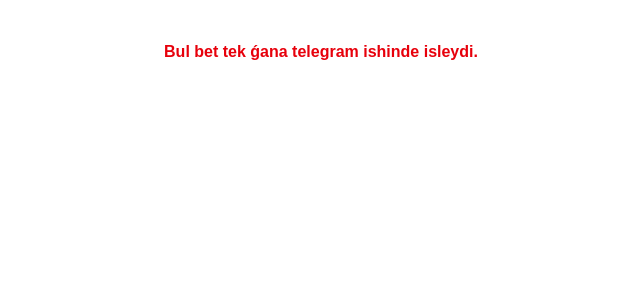
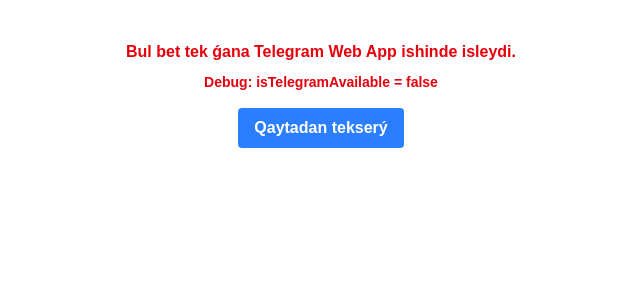
Before and after one commit to uabdirasul/online_jobs_bot_ui, a Next.js app: page / in a window 1280 px wide. Shown: the top 300 px of the page, without its empty margins (319-959 px from the left). Built offline with nearby package versions, Linux system fonts and the light colour scheme.

Commit message:
telegram view works (needs refactoring)

```diff
--- a/app/layout.tsx
+++ b/app/layout.tsx
@@ -1,9 +1,9 @@
 "use client";
-
 import Navbar from "@/components/Navbar";
 import ReactQueryProvider from "@/components/ReactQueryProvider";
 import { ThemeProvider } from "next-themes";
 import { Geist, Geist_Mono } from "next/font/google";
+import Script from "next/script";
 import { useEffect, useState } from "react";
 import "./globals.css";
 
@@ -25,17 +25,91 @@
   const [isTelegramAvailable, setIsTelegramAvailable] = useState<
     boolean | null
   >(null);
+  const [isLoading, setIsLoading] = useState(true);
+
+  const checkTelegramWebApp = () => {
+    console.log("Checking Telegram WebApp...");
+
+    if (typeof window !== "undefined") {
+      const tg = (window as any).Telegram?.WebApp;
+
+      console.log("Telegram object:", (window as any).Telegram);
+      console.log("WebApp object:", tg);
+
+      if (tg) {
+        console.log("Telegram WebApp found!");
+        tg.ready();
+
+        console.log("initData:", tg.initData);
+        console.log("initDataUnsafe:", tg.initDataUnsafe);
+
+        // More lenient check - if WebApp exists, consider it valid
+        const isRealTelegramWebApp = true; // Start with true for testing
+
+        setIsTelegramAvailable(isRealTelegramWebApp);
+      } else {
+        console.log("Telegram WebApp not found");
+        setIsTelegramAvailable(false);
+      }
+    } else {
+      console.log("Window not available");
+      setIsTelegramAvailable(false);
+    }
+    setIsLoading(false);
+  };
 
   useEffect(() => {
-    const tg =
-      typeof window !== "undefined" && (window as any).Telegram?.WebApp;
-    const allowFallback = process.env.NEXT_PUBLIC_ALLOW_NON_TELEGRAM === "true";
+    // Check immediately
+    checkTelegramWebApp();
 
-    setIsTelegramAvailable(!!tg || allowFallback);
+    // Also check after delays to ensure script is loaded
+    const timeoutId1 = setTimeout(checkTelegramWebApp, 100);
+    const timeoutId2 = setTimeout(checkTelegramWebApp, 500);
+    const timeoutId3 = setTimeout(checkTelegramWebApp, 1000);
+
+    return () => {
+      clearTimeout(timeoutId1);
+      clearTimeout(timeoutId2);
+      clearTimeout(timeoutId3);
+    };
   }, []);
+
+  if (isLoading) {
+    return (
+      <html lang="en" suppressHydrationWarning>
+        <head>
+          <Script
+            src="https://telegram.org/js/telegram-web-app.js"
+            strategy="beforeInteractive"
+            onLoad={() => {
+              console.log("Telegram script loaded via Script component");
+              setTimeout(checkTelegramWebApp, 100);
+            }}
+            onError={(e) => {
+              console.error("Failed to load Telegram script:", e);
+            }}
+          />
+        </head>
+        <body
+          className={`${geistSans.variable} ${geistMono.variable} antialiased`}
+        >
+          <div className="text-center mt-10">Júklenip atır...</div>
+        </body>
+      </html>
+    );
+  }
 
   return (
     <html lang="en" suppressHydrationWarning>
+      <head>
+        <Script
+          src="https://telegram.org/js/telegram-web-app.js"
+          strategy="beforeInteractive"
+          onLoad={() => {
+            console.log("Telegram script loaded");
+          }}
+        />
+      </head>
       <body
         className={`${geistSans.variable} ${geistMono.variable} antialiased`}
       >
@@ -48,7 +122,16 @@
           </ThemeProvider>
         ) : (
           <div className="text-center mt-10 text-red-600 font-semibold">
-            Bul bet tek ǵana telegram ishinde isleydi.
+            <p>Bul bet tek ǵana Telegram Web App ishinde isleydi.</p>
+            <p className="text-sm mt-2">
+              Debug: isTelegramAvailable = {String(isTelegramAvailable)}
+            </p>
+            <button
+              onClick={checkTelegramWebApp}
+              className="mt-4 px-4 py-2 bg-blue-500 text-white rounded"
+            >
+              Qaytadan tekserý
+            </button>
           </div>
         )}
       </body>
```
